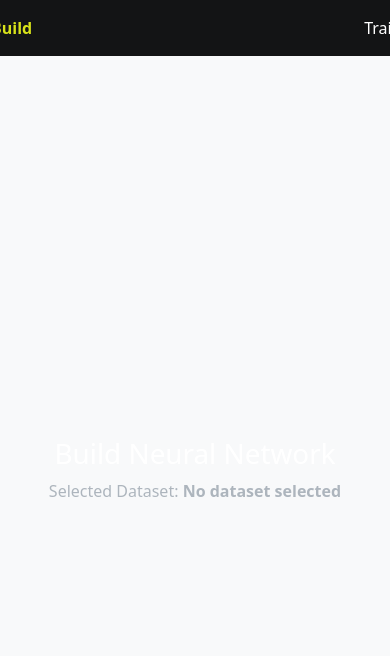
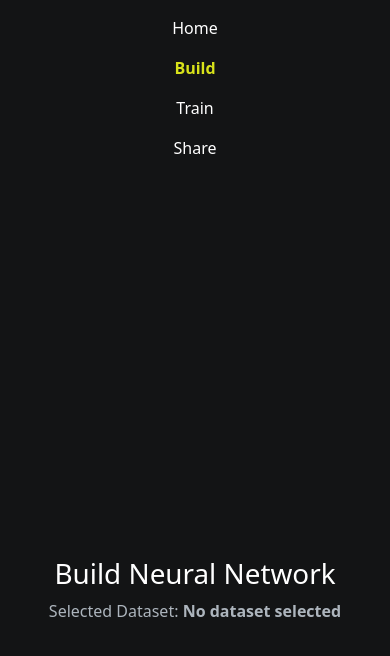
Before and after one commit to aryamangoenka/DND-Neural-Network, a React (Vite) app in the folder frontend/: page /build in a window 390 px wide. Shown: the top 656 px of the page. Built offline with nearby package versions, Linux system fonts and the light colour scheme.

Commit message:
some changes made

```diff
--- a/frontend/package.json
+++ b/frontend/package.json
@@ -10,6 +10,10 @@
     "preview": "vite preview"
   },
   "dependencies": {
+    "@dnd-kit/core": "^6.3.1",
+    "@dnd-kit/sortable": "^10.0.0",
+    "@dnd-kit/utilities": "^3.2.2",
+    "@hello-pangea/dnd": "^17.0.0",
     "axios": "^1.7.9",
     "bootstrap": "^5.3.3",
     "chart.js": "^4.4.7",
--- a/frontend/src/App.tsx
+++ b/frontend/src/App.tsx
@@ -3,7 +3,7 @@ import { BrowserRouter, Routes, Route } from "react-router-dom";
 import HomePage from "./pages/HomePage";
 import BuildPage from "./pages/BuildPage";
 import TrainPage from "./pages/TrainPage";
-import ExportPage from "./pages/ExportPage";
+import SharePage from "./pages/SharePage";
 import NavBar from "./components/NavBar";
 
 
@@ -20,7 +20,7 @@ const AppContent: React.FC = () => {
                 <Route path="/" element={<HomePage />} />
                 <Route path="/build" element={<BuildPage />} />
                 <Route path="/train" element={<TrainPage />} />
-                <Route path="/export" element={<ExportPage />} />
+                <Route path="/share" element={<SharePage />} />
             </Routes>
         </div>
     );
--- a/frontend/src/components/NavBar.tsx
+++ b/frontend/src/components/NavBar.tsx
@@ -6,7 +6,7 @@ const NavBar: React.FC = () => {
     return (
         <nav className="navbar">
             <div className="container d-flex justify-content-center">
-                <ul className="navbar-nav d-flex flex-row">
+                <ul className="navbar-nav d-flex flex-wrap flex-row justify-content-center">
                     {["Home", "Build", "Train", "Share"].map((label, index) => {
                         const route = label.toLowerCase() === "home" ? "/" : `/${label.toLowerCase()}`;
                         return (
--- a/frontend/src/pages/BuildPage.tsx
+++ b/frontend/src/pages/BuildPage.tsx
@@ -5,7 +5,7 @@ const BuildPage: React.FC = () => {
     const { dataset } = useDataset(); // Access the dataset from React Context
 
     return (
-        <div className="container-fluid bg-light m-0 p-0" style={{ minHeight: "100vh" }}>
+        <div className="container-fluid" >
             <h1 className="text-center">Build Neural Network</h1>
             <p className="text-center">
                 Selected Dataset:{" "}
--- a/frontend/src/pages/ExportPage.tsx
+++ b/frontend/src/pages/SharePage.tsx
@@ -5,8 +5,8 @@ const ExportPage: React.FC = () => {
     const { dataset } = useDataset(); // Access the dataset from React Context
 
     return (
-        <div className="container-fluid bg-light m-0 p-0" style={{ minHeight: "100vh" }}>
-            <h1 className="text-center">Export Trained Model</h1>
+        <div className="container-fluid" >
+            <h1 className="text-center">Share it!</h1>
             <p className="text-center">
                 Selected Dataset:{" "}
                 <strong>{dataset || "No dataset selected"}</strong>
--- a/frontend/src/pages/TrainPage.tsx
+++ b/frontend/src/pages/TrainPage.tsx
@@ -5,7 +5,7 @@ const TrainPage: React.FC = () => {
     const { dataset } = useDataset(); // Access the dataset from React Context
 
     return (
-        <div className="container-fluid bg-light m-0 p-0" style={{ minHeight: "100vh" }}>
+        <div className="container-fluid">
             <h1 className="text-center">Train Neural Network</h1>
             <p className="text-center">
                 Selected Dataset:{" "}
--- a/frontend/src/styles/base/variables.scss
+++ b/frontend/src/styles/base/variables.scss
@@ -1,23 +1,36 @@
 /* variables.scss */
 
 /* Colors */
-$primary-color: #131415;
-$link-color: #ffffff;
-$link-hover-color: #adb5bd;
-$active-link-color: #d8e21a;
-$card-bg-color: #f8f9fa;
+$primary-color: #131415;          // Background color for the navbar
+$link-color: #ffffff;             // Default link color
+$link-hover-color: #adb5bd;       // Hover color for links
+$active-link-color: #d8e21a;      // Active link color
+$card-bg-color: #f8f9fa;          // Background color for cards or additional UI components
+
+/* Responsive Breakpoints */
+$breakpoint-sm: 576px;
+$breakpoint-md: 768px;
+$breakpoint-lg: 992px;
+$breakpoint-xl: 1200px;
 
 /* Spacing */
-$space-sm: 0.5rem;
-$space-md: 1rem;
-$space-lg: 1.5rem;
-$space-xl: 2rem;
+$space-xs: 0.25rem;               // Extra small spacing
+$space-sm: 0.5rem;                // Small spacing for navbar padding
+$space-md: 1rem;                  // Medium spacing for margins/padding
+$space-lg: 1.5rem;                // Large spacing
+$space-xl: 2rem;                  // Extra large spacing
 
 /* Typography */
-$font-base: 1rem;
-$font-heading: 1.5rem;
-$font-weight-bold: 700;
+$font-small: 0.875rem;            // Small font size for mobile views
+$font-base: 1rem;                 // Base font size for links
+$font-large: 1.25rem;             // Larger font size for headings
+$font-heading: 1.5rem;            // Heading font size
+$font-weight-bold: 700;           // Bold font weight
 
 /* Shadows */
-$shadow-sm: 0 4px 8px rgba(0, 0, 0, 0.1);
-$shadow-hover: 0 4px 8px rgba(0, 0, 0, 0.2);
+$shadow-sm: 0 4px 8px rgba(0, 0, 0, 0.1);      // Subtle shadow
+$shadow-hover: 0 4px 8px rgba(0, 0, 0, 0.2);   // Hover shadow effect
+
+/* Transition Timings */
+$transition-duration: 0.3s;       // Standard transition duration
+$transition-ease: ease-in-out;    // Transition easing function
--- a/frontend/src/styles/components/NavBar.scss
+++ b/frontend/src/styles/components/NavBar.scss
@@ -6,10 +6,23 @@
     background-color: vars.$primary-color;
     padding: vars.$space-sm 0;
 
+    .container {
+        flex-wrap: wrap; // Allow wrapping on small screens
+    }
+
+    .navbar-nav {
+        flex-wrap: wrap; // Allow nav items to wrap on smaller screens
+        justify-content: center; // Center align even on smaller screens
+    }
+
+    .nav-item {
+        margin: 0 vars.$space-md; // Adjust spacing for smaller screens
+    }
+
     .nav-link {
         color: vars.$link-color;
         font-size: vars.$font-base;
-        margin: 0 150px;
+        margin: 0 100px;
         transition: color 0.3s ease;
 
         &:hover {
@@ -22,3 +35,15 @@
         }
     }
 }
+
+/* Responsive Adjustments */
+@media (max-width: 768px) {
+    .nav-link {
+        font-size: vars.$font-small; // Adjust font size for smaller screens
+    }
+
+    .navbar-nav {
+        flex-direction: column; // Stack nav items vertically
+        align-items: center; // Center align vertically
+    }
+}
```
Also changed, not shown: frontend/src/styles/components/ExportPage.scss (deleted), frontend/src/styles/components/SharePage.scss (added), 2 other files (tests, documents, lock files or other folders).
